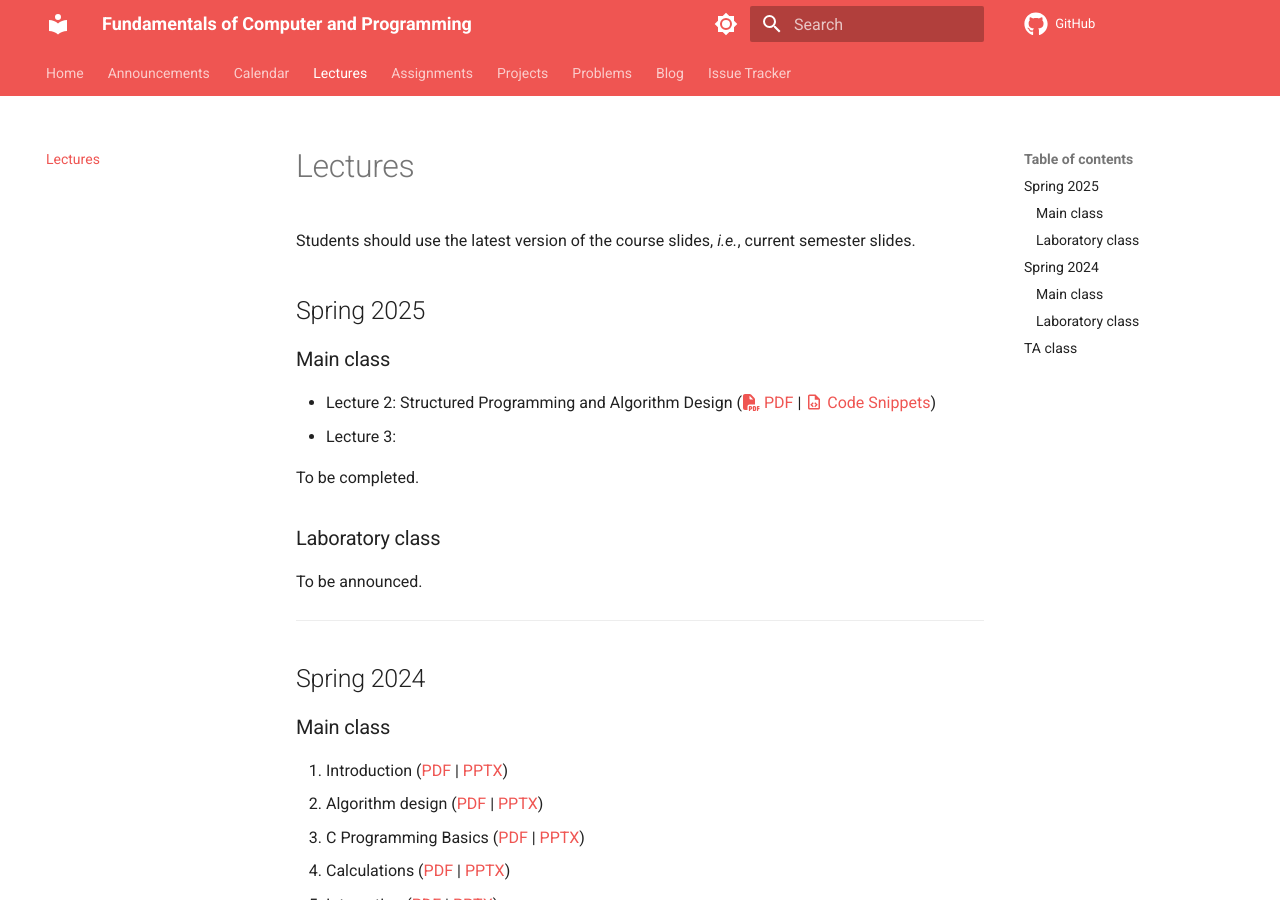
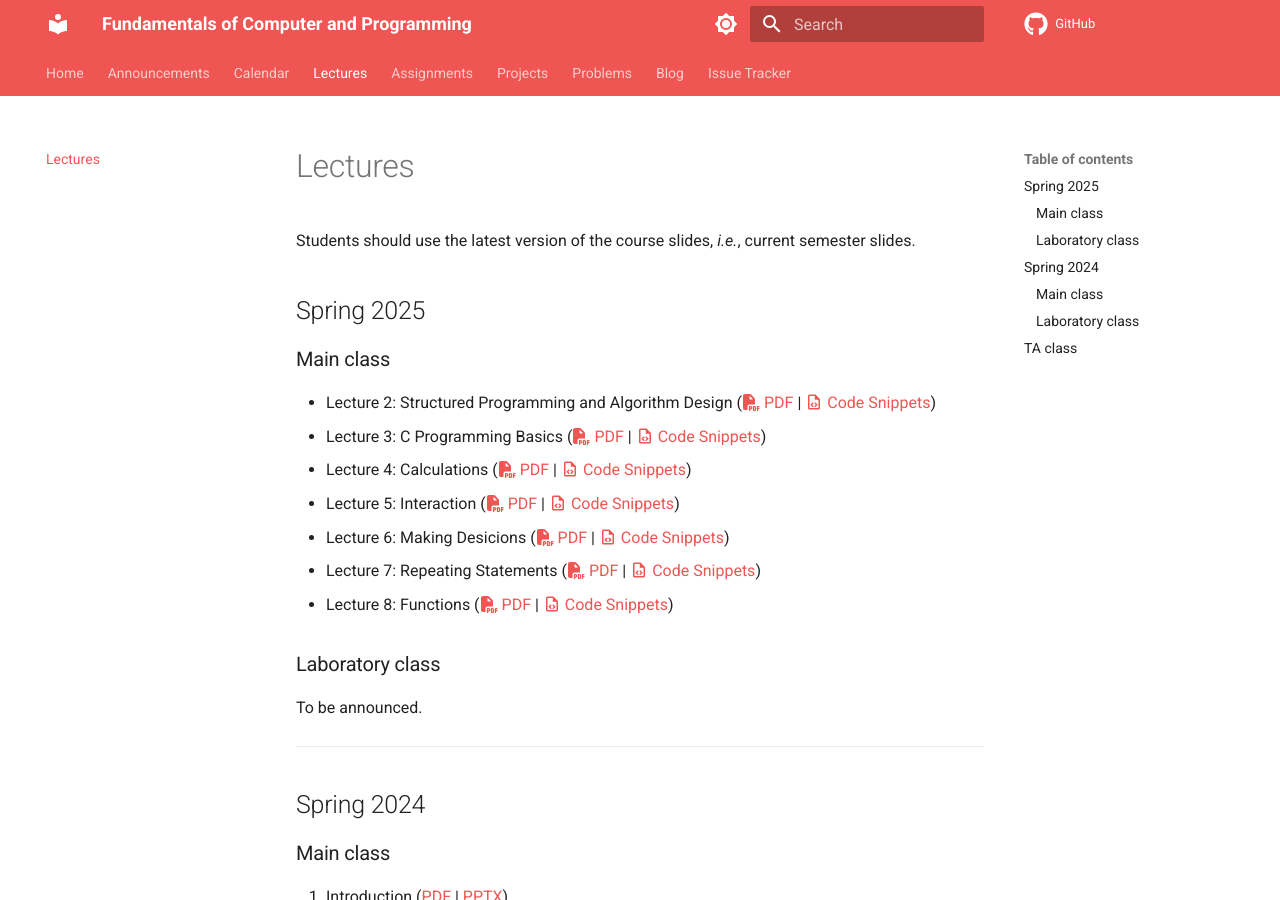
Before and after one commit to m-zakeri/CP, an MkDocs documentation site: the page built from docs/lectures/index.md, in a window 1280 px wide and 900 px high. Built offline with MkDocs 1.6.1 and Material for MkDocs 9.7.7, drawn with Linux system fonts in a browser that asks for light colours; comment, search, counter and statistics services are not loaded.

Commit message:
Updated lectures index.md

```diff
--- a/docs/lectures/index.md
+++ b/docs/lectures/index.md
@@ -10,9 +10,12 @@ Students should use the latest version of the course slides, _i.e._, current sem
 ### Main class
 
  - Lecture 2: Structured Programming and Algorithm Design ([:fontawesome-solid-file-pdf: PDF](spring2025/lecture02/Lecture_02_Structured_Programming_and_Algorithm_Design.pdf){target="_blank"} | [:material-file-code-outline: Code Snippets](spring2025/lecture02/code_snippets/index.md){target="_blank"})
- - Lecture 3:
-
-To be completed.
+ - Lecture 3: C Programming Basics ([:fontawesome-solid-file-pdf: PDF](spring2025/lecture03/Lecture_03_C_Programming_Basics.pdf){target="_blank"} | [:material-file-code-outline: Code Snippets](spring2025/lecture03/code_snippets/index.md){target="_blank"})
+ - Lecture 4: Calculations ([:fontawesome-solid-file-pdf: PDF](spring2025/lecture04/Lecture_04_Calculations.pdf){target="_blank"} | [:material-file-code-outline: Code Snippets](spring2025/lecture04/code_snippets/index.md){target="_blank"})
+ - Lecture 5: Interaction ([:fontawesome-solid-file-pdf: PDF](spring2025/lecture05/Lecture_05_Interaction.pdf){target="_blank"} | [:material-file-code-outline: Code Snippets](spring2025/lecture05/code_snippets/index.md){target="_blank"})
+ - Lecture 6: Making Desicions ([:fontawesome-solid-file-pdf: PDF](spring2025/lecture06/Lecture_06_Making_Decisions.pdf){target="_blank"} | [:material-file-code-outline: Code Snippets](spring2025/lecture06/code_snippets/index.md){target="_blank"})
+ - Lecture 7: Repeating Statements ([:fontawesome-solid-file-pdf: PDF](spring2025/lecture07/Lecture_07_Repeating_Statements.pdf){target="_blank"} | [:material-file-code-outline: Code Snippets](spring2025/lecture07/code_snippets/index.md){target="_blank"})
+- Lecture 8: Functions ([:fontawesome-solid-file-pdf: PDF](spring2025/lecture08/Lecture_08_Functions.pdf){target="_blank"} | [:material-file-code-outline: Code Snippets](spring2025/lecture08/code_snippets/index.md){target="_blank"})
 
 
 
```
Also changed, not shown: 12 other files.
